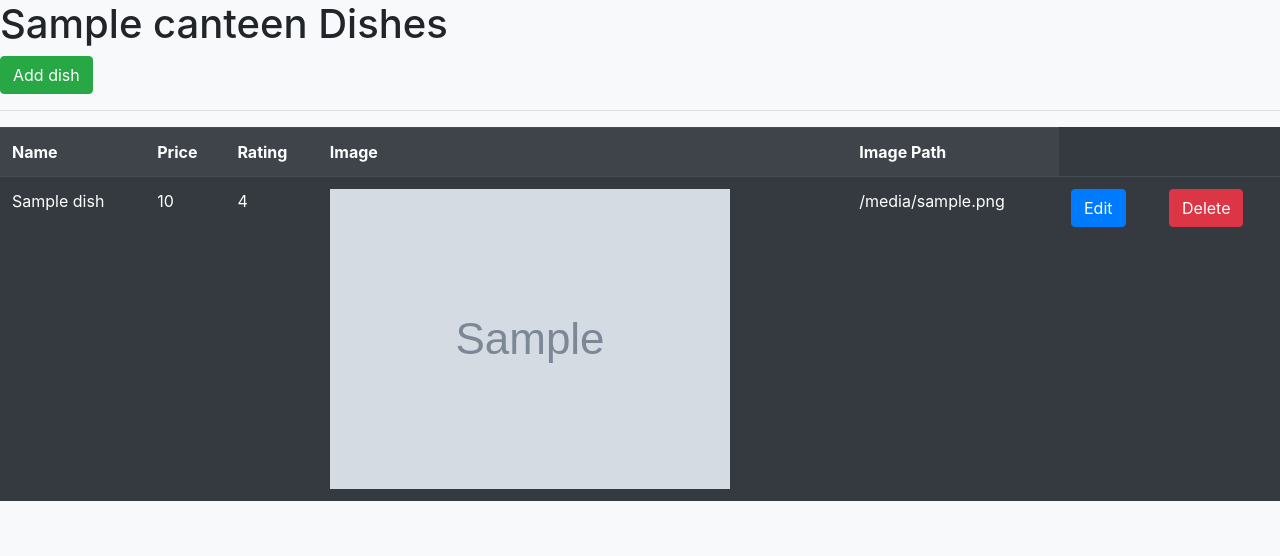
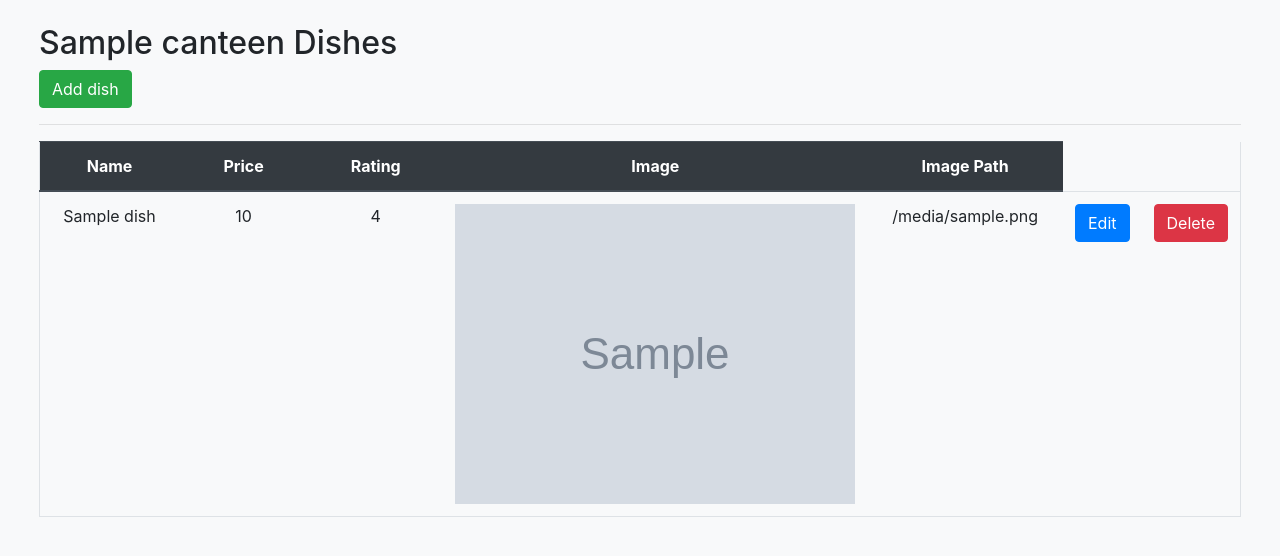
Before and after one commit to sheep167/CSCI3100_canteen_webapp, a Flask app: template canteen/templates/admin_dishes.html in a window 1280 px wide. Shown: the part 56-612 px from the top of the page. Run offline with Flask 2, Linux system fonts and the light colour scheme; the template is opened without the code that fills it: most values are stand-ins (such as "Sample title", 1, 10 or a date in 2020); grey boxes marked "Sample" are stand-in pictures; some libraries are stand-ins or nearby versions.

Commit message:
Edit table style in admin comments, dishes, and orders pages

```diff
--- a/canteen/templates/admin_dishes.html
+++ b/canteen/templates/admin_dishes.html
@@ -6,18 +6,23 @@
 {% endblock %}
 
 {% block content %}
-  <h1>{{canteen.name}} Dishes</h1>
-  <a class="btn btn-success" href="/add/canteens/{{canteen._id}}/dishes">Add dish</a>
-  <hr>
-  <table class="table table-striped table-dark">
+<div class="container-fluid my-4">
+  <h2 class="mx-4">{{canteen.name}} Dishes</h1>
+  <a class="btn btn-success mx-4" href="/add/canteens/{{canteen._id}}/dishes">Add dish</a>
+  <hr class="mx-4">
+  <div class="row mx-4">
+    <table class="table border-bottom border-right border-left text-center">
+      <thead class="thead-dark my-auto">
         <tr>
-      <th>Name</th>
-      <th>Price</th>
-      <th>Rating</th>
-      <th>Image</th>
-      <th>Image Path</th>
+          <th style="width:20%">Name</th>
+          <th style="width:20%">Price</th>
+          <th style="width:20%">Rating</th>
+          <th style="width:20%">Image</th>
+          <th style="width:20%">Image Path</th>
         </tr>
+      </thead>
       {% for dish in dishes %}
+      <tbody>
         <tr>
           <td>{{dish.name}}</td>
           <td>{{dish.price}}</td>
@@ -33,6 +38,9 @@
           <td><a href="/edit/canteens/{{canteen._id}}/dishes/{{dish._id}}" class="btn btn-primary">Edit</a></td>
           <td><a href="/delete/canteens/{{canteen._id}}/dishes/{{dish._id}}" class="btn btn-danger">Delete</a></td>
         </tr>
+      </tbody>
       {% endfor %}
     </table>
+  </div>
+</div>
 {% endblock %}
```
Also changed, not shown: canteen/templates/admin_comments.html (+16 -8 lines), canteen/templates/admin_orders.html (+12 -4 lines). Lines whose indentation alone changed are shown as unchanged.
